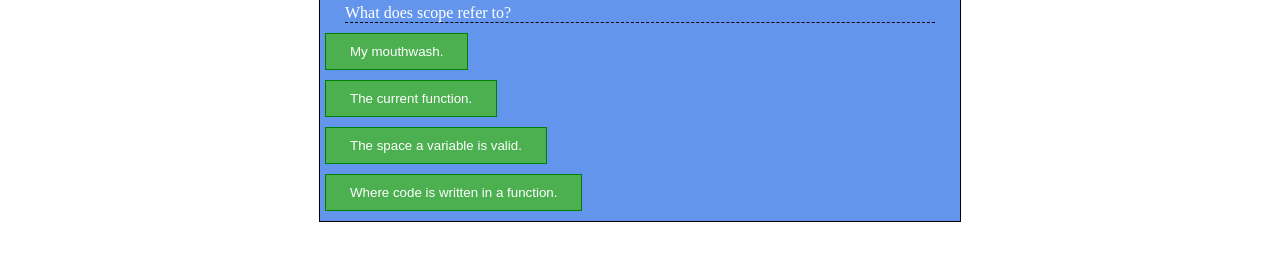
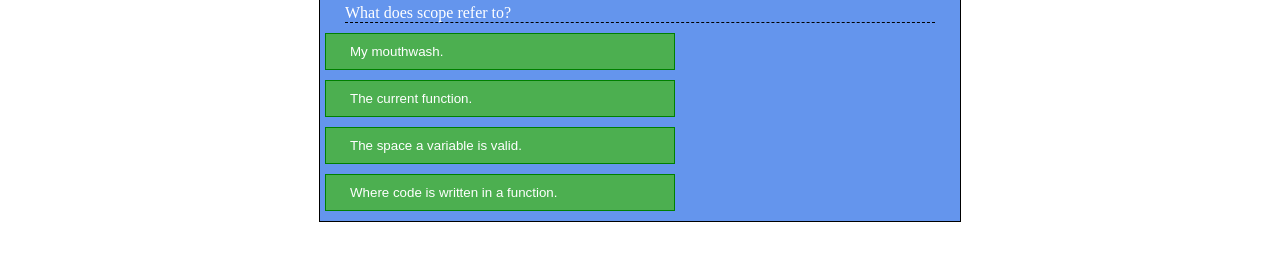
Before and after one commit to khargol1/quiz-bowl, a plain HTML site: page index.html in a window 1280 px wide. Both pictures are taken after a click on the button "Start Game". Shown: the part 54-314 px from the top of the page. Drawn offline with Linux system fonts and the light colour scheme.

Commit message:
small tweeks to css

```diff
--- a/assets/css/style.css
+++ b/assets/css/style.css
@@ -66,6 +66,8 @@ header {
     margin: 0 auto;
     display: block; /* Make the buttons appear below each other */
     margin: 10px 0 0 5px;
+    width: 350px;
+    text-align: start;
 }
 
 #answer4 {
```
